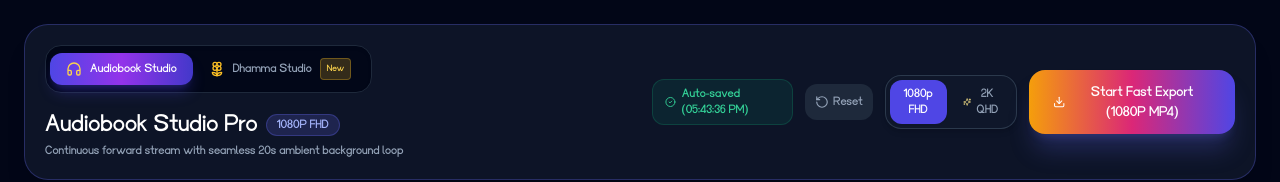
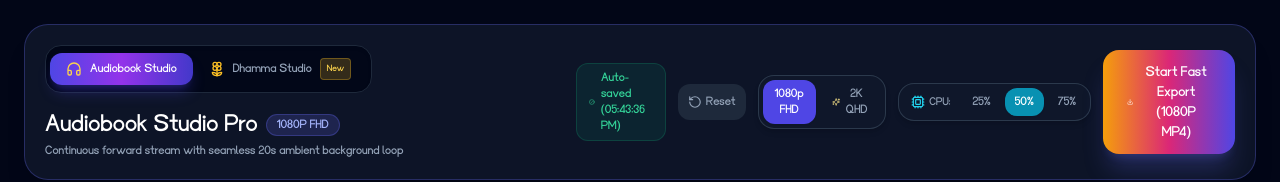
Before and after one commit to aifunmyanmar/Audiobook-Studio, a React (Vite) app: page / in a window 1280 px wide. Shown: the top 182 px of the page. Built offline with nearby package versions, Linux system fonts and the light colour scheme; no server answers; a web font is replaced by a local one.

Commit message:
feat: support percentage-based CPU concurrency to prevent server/system resource exhaustion

```diff
--- a/src/components/AudiobookStudioView.tsx
+++ b/src/components/AudiobookStudioView.tsx
@@ -56,6 +56,7 @@ import {
   ChevronDown,
   ChevronUp,
   Layers,
+  Cpu,
 } from 'lucide-react';
 
 interface AudiobookStudioViewProps {
@@ -129,6 +130,7 @@ interface SavedAudiobookSettings {
   thumbEpisodeBgColor?: string;
   selectedThumbnailLayout?: AudiobookThumbnailLayoutId;
   selectedVideoComposition?: AudiobookVideoCompositionId;
+  concurrencyPercent?: string;
   generatedAnimeResult?: {
     imageUrl: string;
     imagePath: string;
@@ -160,6 +162,9 @@ export const AudiobookStudioView: React.FC<AudiobookStudioViewProps> = ({ onBack
 
   // Resolution state (1080p Full HD vs 2K QHD 1440p)
   const [resolution, setResolution] = useState<'1080p' | '2k'>(initialSettings.resolution ?? '1080p');
+
+  // Concurrency percentage state ('25%' | '50%' | '75%' | '100%') - default 50% for smooth shared usage
+  const [concurrencyPercent, setConcurrencyPercent] = useState<string>(initialSettings.concurrencyPercent ?? '50%');
 
   // Sliders for dynamic custom sizing for ALL text & artwork
   const [headerFontSize, setHeaderFontSize] = useState<number>(initialSettings.headerFontSize ?? 72);
@@ -453,6 +458,7 @@ interface AudiobookQueueItem {
         thumbEpisodeBgColor,
         selectedThumbnailLayout,
         selectedVideoComposition,
+        concurrencyPercent,
         generatedAnimeResult,
         webAudioUrlInput,
         geminiApiKey,
@@ -504,6 +510,7 @@ interface AudiobookQueueItem {
     thumbEpisodeBgColor,
     selectedThumbnailLayout,
     selectedVideoComposition,
+    concurrencyPercent,
     generatedAnimeResult,
     webAudioUrlInput,
     geminiApiKey,
@@ -942,6 +949,7 @@ interface AudiobookQueueItem {
     setSelectedGradientId('bright-morning-gold');
     setSelectedThemeId('horror-halloween');
     setGradientCategory('all');
+    setConcurrencyPercent('50%');
   };
 
   const formatDuration = (sec: number) => {
@@ -1039,6 +1047,7 @@ interface AudiobookQueueItem {
       episodeTextColor,
       episodeBgColor,
       videoCompositionId: selectedVideoComposition,
+      concurrency: concurrencyPercent || '50%',
     };
 
     try {
@@ -1359,6 +1368,35 @@ interface AudiobookQueueItem {
               <Sparkles className="w-3 h-3 text-amber-200" />
               2K QHD
             </button>
+          </div>
+
+          {/* CPU / Concurrency Percentage Selector (Ensures other users remain unblocked) */}
+          <div className="flex items-center bg-slate-900 border border-slate-700/80 rounded-2xl p-1 gap-1 shadow-md">
+            <div className="px-2 py-1 text-[11px] font-bold text-slate-400 flex items-center gap-1 select-none">
+              <Cpu className="w-3.5 h-3.5 text-cyan-400" />
+              <span>CPU:</span>
+            </div>
+            {(['25%', '50%', '75%'] as const).map((pct) => (
+              <button
+                key={pct}
+                type="button"
+                onClick={() => setConcurrencyPercent(pct)}
+                title={
+                  pct === '25%'
+                    ? '25% CPU Cores - Eco mode, maximum free resources for other users'
+                    : pct === '50%'
+                    ? '50% CPU Cores (Recommended) - Half of CPU cores, smooth export without freezing other users'
+                    : '75% CPU Cores - Fast mode, allocates more cores when server is idle'
+                }
+                className={`px-2.5 py-1.5 rounded-xl text-xs font-bold transition-all ${
+                  concurrencyPercent === pct
+                    ? 'bg-cyan-600 text-white shadow-sm'
+                    : 'text-slate-400 hover:text-white'
+                }`}
+              >
+                {pct}
+              </button>
+            ))}
           </div>
 
           <button
--- a/src/remotion/audiobook/AudiobookThumbnailComposition.tsx
+++ b/src/remotion/audiobook/AudiobookThumbnailComposition.tsx
@@ -806,9 +806,9 @@ export const AudiobookThumbnailComposition: React.FC<AudiobookThumbnailProps> =
                       fontWeight: 600,
                       color: subheaderColor,
                       margin: '6px 0 0 0',
-                      whiteSpace: 'nowrap',
-                      textOverflow: 'ellipsis',
-                      overflow: 'hidden',
+                      whiteSpace: 'pre-line',
+                      wordBreak: 'break-word',
+                      lineHeight: '1.35',
                     }}
                   >
                     {subheader}
```
Also changed, not shown: 1 other file (tests, documents, lock files or other folders).
